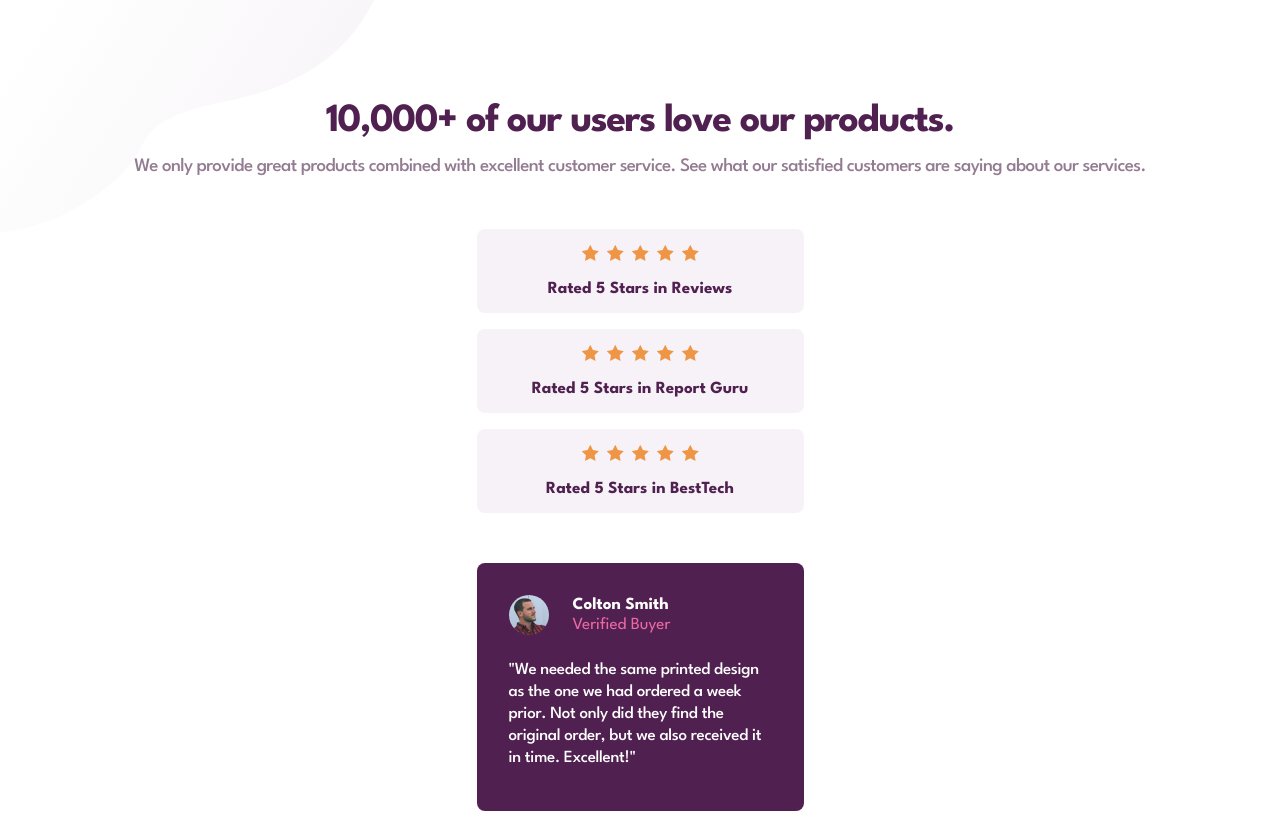
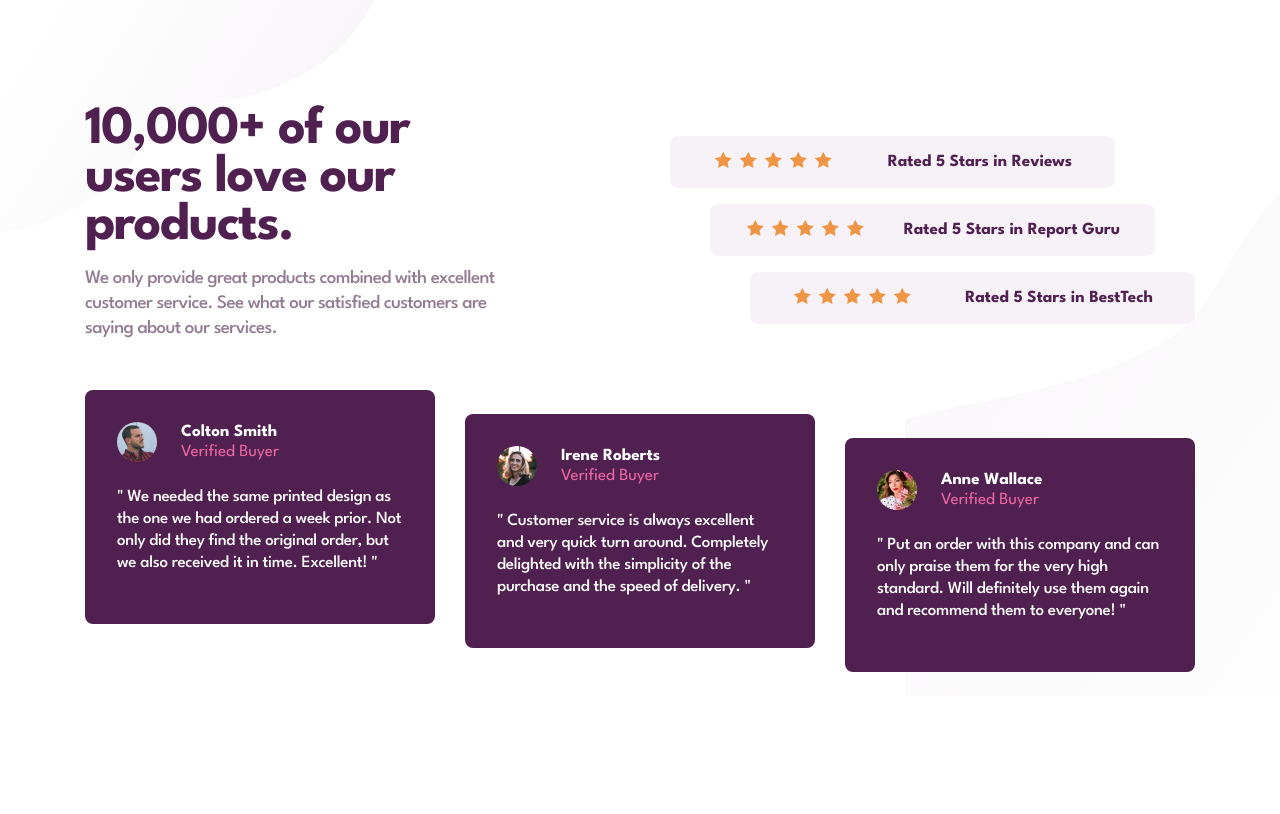
Before and after one commit to trekab/social-proof-section, a plain HTML site: page index.html in a window 1280 px wide. Shown: the top 814 px of the page. Drawn offline with Linux system fonts and the light colour scheme.

Commit message:
Add positioning for elements on large screens

```diff
--- a/index.html
+++ b/index.html
@@ -13,11 +13,16 @@
     <title>Social proof section</title>
   </head>
   <body>
+    <div class="wrapper">
+      <div class="header-rating-wrapper">
+        <div class="header">
           <h1 class="heading">10,000+ of our users love our products.</h1>
           <p class="intro-summary">
-      We only provide great products combined with excellent customer service.
-      See what our satisfied customers are saying about our services.
+            We only provide great products combined with excellent customer
+            service. See what our satisfied customers are saying about our
+            services.
           </p>
+        </div>
         <section class="ratings">
           <div class="rating-card">
             <div class="rating">
@@ -50,6 +55,7 @@
             <p class="rating-info">Rated 5 Stars in BestTech</p>
           </div>
         </section>
+      </div>
       <section class="reviews">
         <div class="review-card">
           <div class="review-card__user">
@@ -60,9 +66,9 @@
             </div>
           </div>
           <blockquote class="user-review">
-          "We needed the same printed design as the one we had ordered a week
-          prior. Not only did they find the original order, but we also received
-          it in time. Excellent!"
+            " We needed the same printed design as the one we had ordered a week
+            prior. Not only did they find the original order, but we also
+            received it in time. Excellent! "
           </blockquote>
         </div>
         <div class="review-card">
@@ -74,9 +80,9 @@
             </div>
           </div>
           <blockquote class="user-review">
-          "Customer service is always excellent and very quick turn around.
-          Completely delighted with the simplicity of the purchase and the speed
-          of delivery."
+            " Customer service is always excellent and very quick turn around.
+            Completely delighted with the simplicity of the purchase and the
+            speed of delivery. "
           </blockquote>
         </div>
         <div class="review-card">
@@ -88,11 +94,12 @@
             </div>
           </div>
           <blockquote class="user-review">
-          "Put an order with this company and can only praise them for the very
-          high standard. Will definitely use them again and recommend them to
-          everyone!"
+            " Put an order with this company and can only praise them for the
+            very high standard. Will definitely use them again and recommend
+            them to everyone! "
           </blockquote>
         </div>
       </section>
+    </div>
   </body>
 </html>
--- a/main.css
+++ b/main.css
@@ -19,8 +19,8 @@ body {
   padding: 1.5rem;
   background-image: url("./images/bg-pattern-top-mobile.svg"),
     url("./images/bg-pattern-bottom-mobile.svg");
-    background-repeat: no-repeat;
-    background-position: top left, bottom right;
+  background-repeat: no-repeat;
+  background-position: top left, bottom right;
 }
 
 .heading {
@@ -114,3 +114,74 @@ body {
   line-height: 22px;
   letter-spacing: -0.3px;
 }
+
+@media (min-width: 576px) {
+  .wrapper {
+    max-width: 1110px;
+    margin: auto;
+  }
+
+  .header-rating-wrapper {
+    display: flex;
+    justify-content: space-between;
+  }
+
+  .header {
+    max-width: 445px;
+  }
+
+  .header .heading,
+  .header .intro-summary {
+    text-align: start;
+  }
+
+  .header .heading {
+    font-size: 3.375rem;
+    line-height: 3rem;
+  }
+
+  .ratings {
+    max-width: 540px;
+    margin-right: 0;
+    margin-top: 6rem;
+  }
+
+  .rating-card {
+    min-width: 445px;
+    display: flex;
+    align-items: center;
+    justify-content: space-around;
+  }
+
+  .rating-info {
+    margin-top: 0;
+  }
+
+  .rating-card:first-child {
+    margin-right: 5rem;
+  }
+
+  .rating-card:last-child {
+    margin-left: 5rem;
+  }
+
+  .reviews {
+    display: flex;
+    align-items: center;
+    justify-content: space-between;
+  }
+
+  .review-card{
+    max-width: 350px;
+    height: 234px;
+    margin: 0;
+  }
+
+  .review-card:first-child{
+    margin-bottom: 3rem;
+  }
+
+  .review-card:last-child{
+    margin-top: 3rem;
+  }
+}
```
Lines whose indentation alone changed are shown as unchanged.
